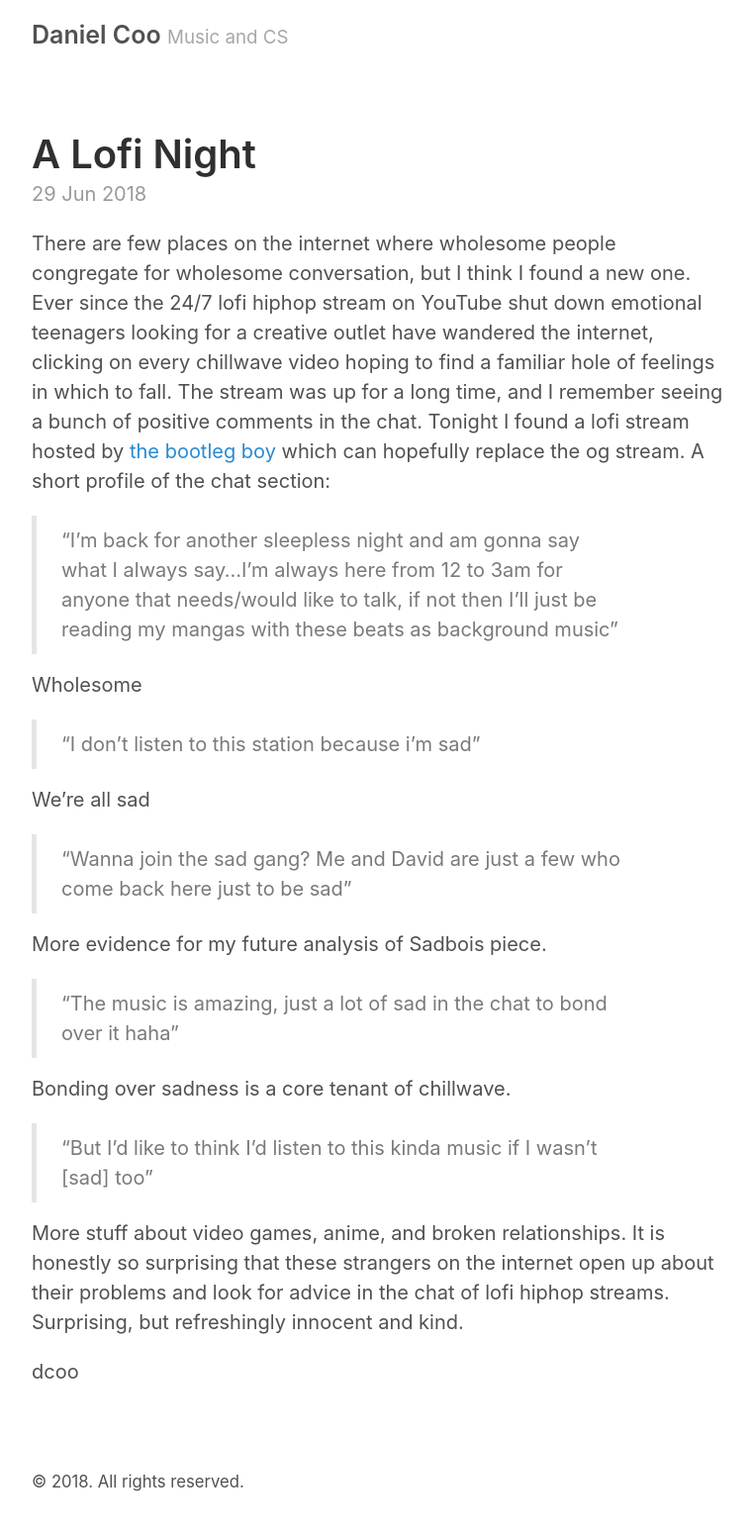
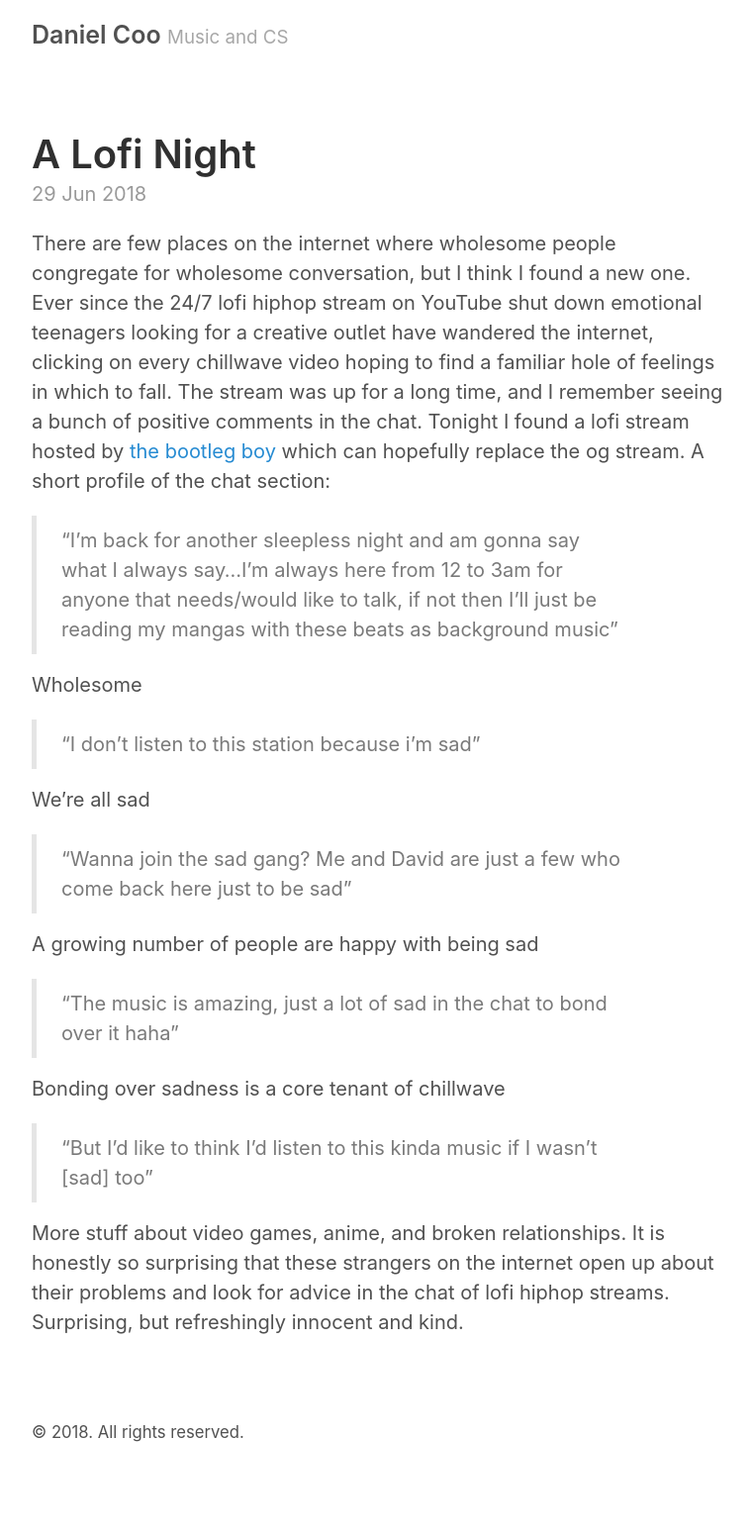
Before and after one commit to DC00/dc00.github.io, a Jekyll site: the page built from _posts/2018-06-29-a-lofi-night.md, in a window 1280 px wide. Shown: the whole page at 99% size, without its empty margins (258-1018 px from the left). Built offline with Jekyll 4.4.1, drawn with Linux system fonts in a browser that asks for light colours; after the commit the page ends 1501 px from its top, so only the background shows below that.

Commit message:
draft of genius

```diff
--- a/_posts/2018-06-29-a-lofi-night.md
+++ b/_posts/2018-06-29-a-lofi-night.md
@@ -16,14 +16,12 @@ We're all sad
 
 > "Wanna join the sad gang? Me and David are just a few who come back here just to be sad"
 
-More evidence for my future analysis of Sadbois piece.
+A growing number of people are happy with being sad
 
 > "The music is amazing, just a lot of sad in the chat to bond over it haha"
 
-Bonding over sadness is a core tenant of chillwave.
+Bonding over sadness is a core tenant of chillwave
 
 > "But I'd like to think I'd listen to this kinda music if I wasn't [sad] too"
 
 More stuff about video games, anime, and broken relationships. It is honestly so surprising that these strangers on the internet open up about their problems and look for advice in the chat of lofi hiphop streams. Surprising, but refreshingly innocent and kind.
-
-dcoo
```
Also changed, not shown: 1 other file.
